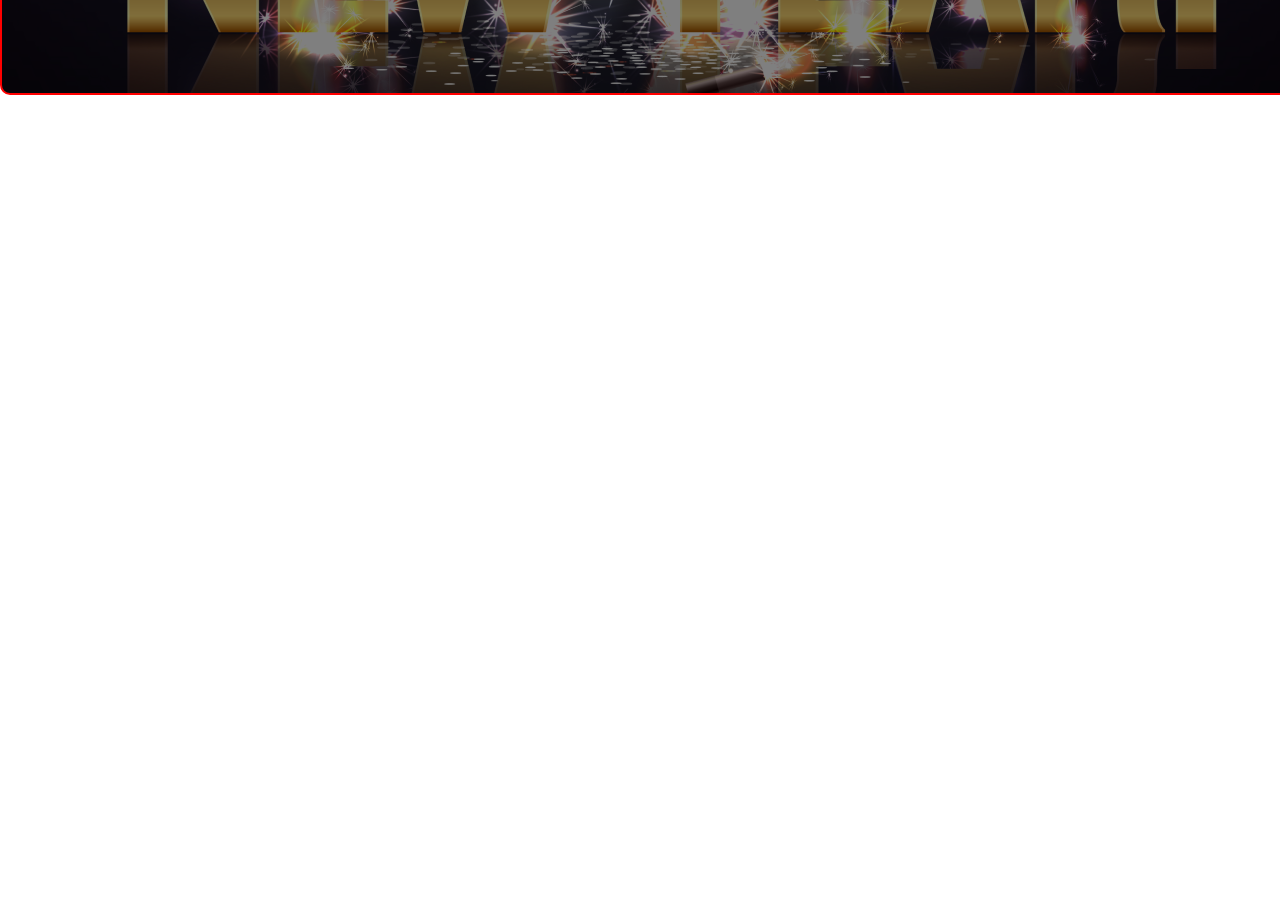
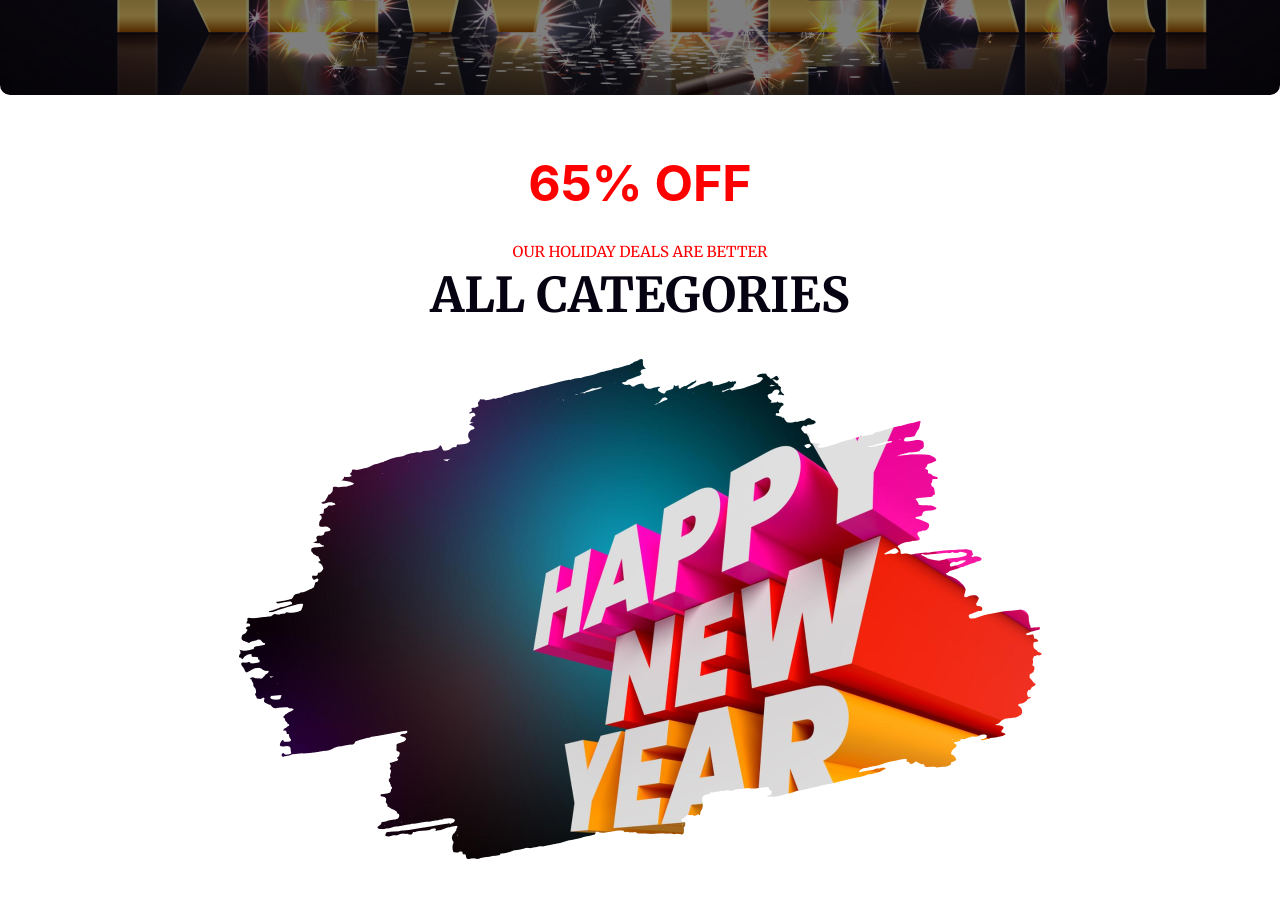
Before and after one commit to shariful8523/new-year-offer-landing-page, a plain HTML site: page index.html in a window 1280 px wide. Shown: the part 520-1418 px from the top of the page. Before the commit the page ends 800 px from the top, so only its background shows below. Drawn offline with Linux system fonts and the light colour scheme.

Commit message:
added the image and text for section-1

```diff
--- a/index.html
+++ b/index.html
@@ -16,7 +16,20 @@
 
     </header>
     <main>
+      <section class="section-1">
+        <div class="div-1">
+            <h1>65% OFF</h1>
+            <p>OUR HOLIDAY DEALS ARE BETTER</p>
+            <h3>ALL CATEGORIES</h3>
 
+        </div>
+        <div class="image-continur">
+           <img src="images/New Year Photo.png" alt="">
+
+        </div>
+
+
+      </section>
     </main>
     <footer>
 
--- a/style.css/style.css
+++ b/style.css/style.css
@@ -11,10 +11,10 @@ body{
 
 .banner{
 
-    width: 1300px;
+    max-width: 1300px;
     margin: auto;
     height: 600px;
-    border: 2px solid red;
+
     min-height: 600px;
    margin-top: 15px;
    background-image: url("../images/Banner\ Image.png");
@@ -41,3 +41,54 @@ body{
 
 
 }
+
+.section-1{
+    width: 802.9px;
+    height: 806px;
+    margin: 0 auto;
+
+    margin-top: 35px
+}
+
+.div-1{
+    display: flex;
+    flex-direction: column;
+    width: 802.9px;
+   align-items: center;
+
+}
+.div-1 h1{
+ color: rgb(255, 0, 0);
+ font-family: Inter;
+font-size: 50px;
+font-weight: 700;
+line-height: 107px;
+letter-spacing: 0%;
+text-align: center;
+
+}
+
+.div-1 p{
+color: rgb(255, 0, 0);
+font-size: 15px;
+font-weight: 500;
+line-height: 29px;
+letter-spacing: 0%;
+text-align: center;
+}
+
+.div-1 h3{
+color: rgb(7, 2, 17);
+font-size: 48px;
+font-weight: 700;
+line-height: 58px;
+letter-spacing: 0%;
+text-align: center;
+}
+.image-continur{
+position: absolute;
+width: 850px;
+height: 500px;
+margin-top: 35px;
+
+}
```
